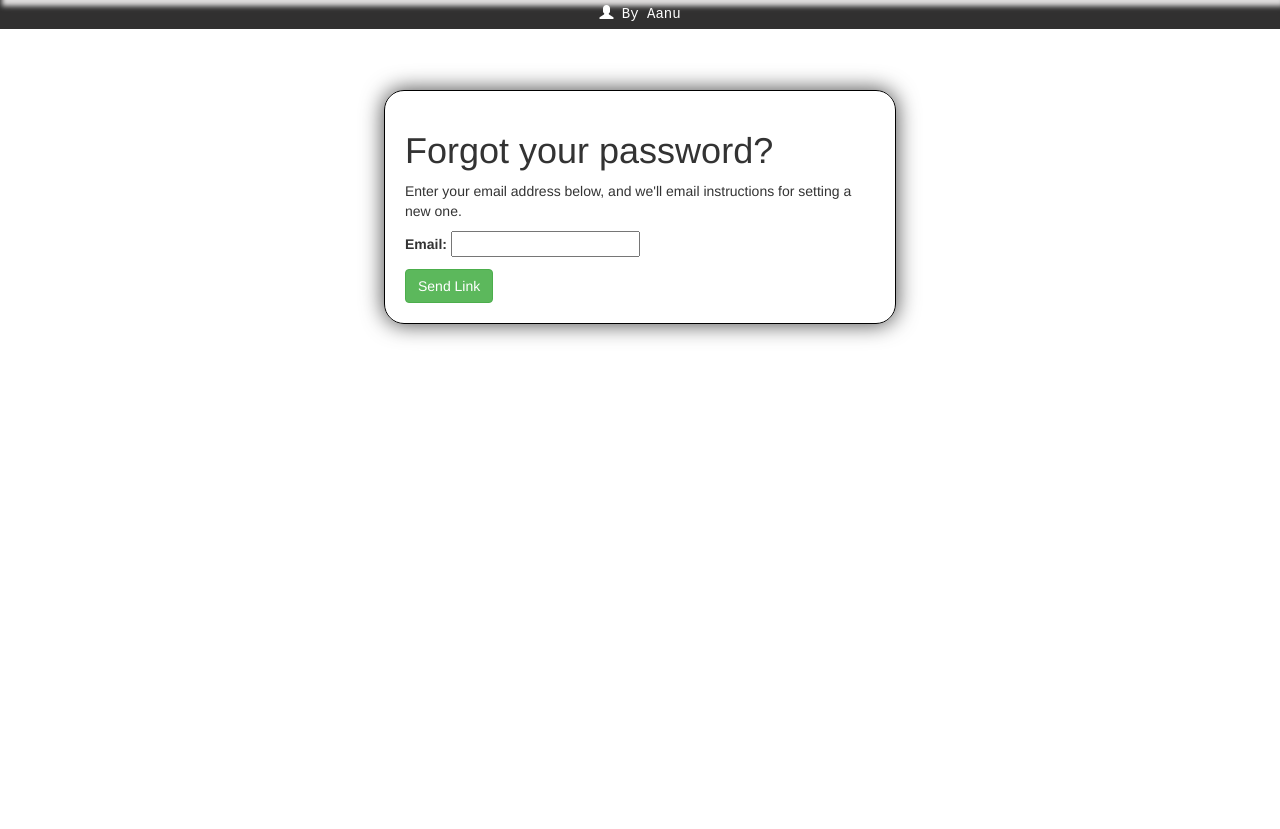
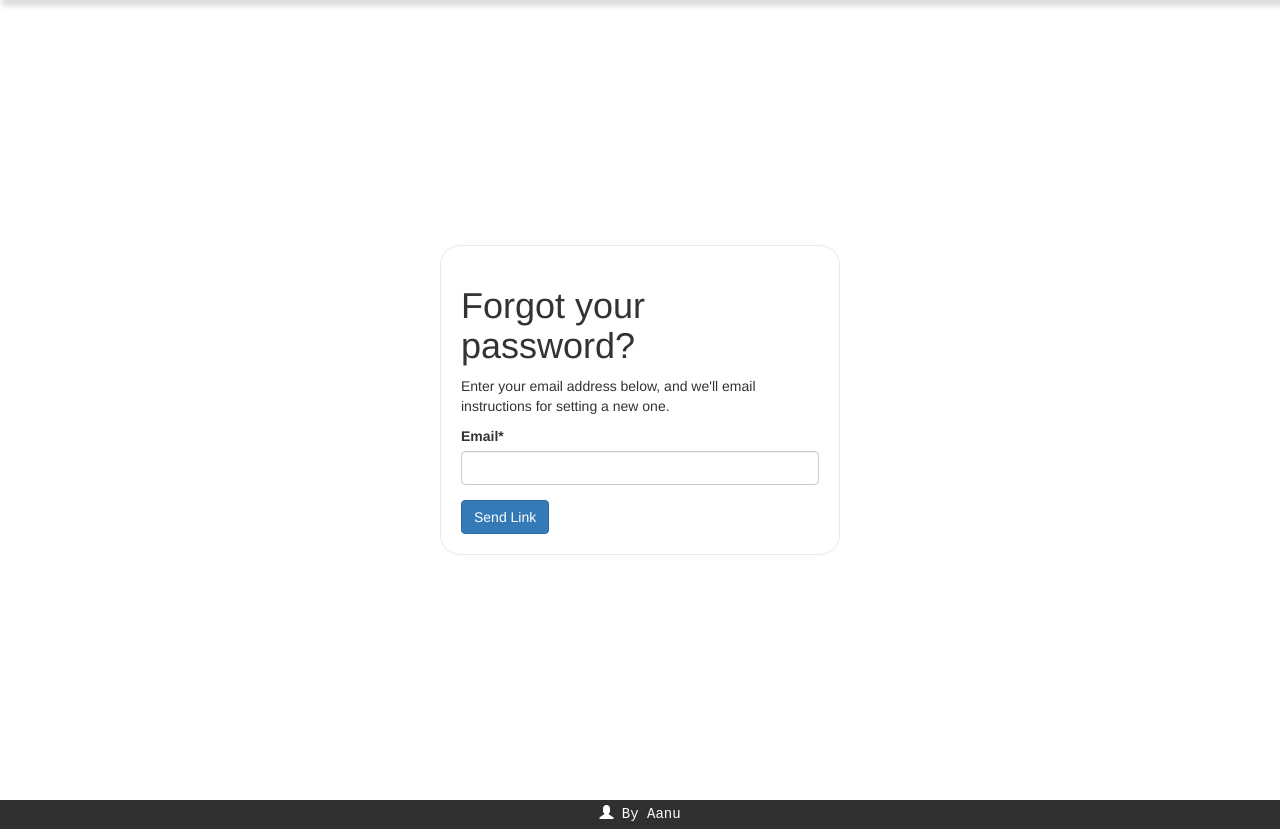
Before and after one commit to aanu1143/BuildWithX, a Django app: page /users/password_reset/ in a window 1280 px wide. Shown: the part 70-899 px from the top of the page. Before the commit the page ends 410 px from the top, so only its background shows below. Run offline with Django 3.2, Linux system fonts and the light colour scheme; some libraries are stand-ins or nearby versions.

Commit message:
forget pass ui

```diff
--- a/static/css/base.css
+++ b/static/css/base.css
@@ -500,32 +500,28 @@
     width: 100%;
 }
 
+.form_container{
+    display: flex;
+    justify-content: center;
+    align-items: center;
+    flex-direction: column;
+}
 
-.resetform {
-    display: flex;
-    justify-content: space-evenly;
-    position: absolute;
-    left: 30%;
-    right: 30%;
-    top: 20%;
-}
 .resetpage {
-    border: 1px solid black;
+    border: 0.5px solid #ece8e8;
     padding: 20px;
     display: flex;
     flex-direction: column;
     border-radius: 20px;
-    box-shadow: 0px 0px 22px 0px rgba(0,0,0,0.75);
+    width: 100%;
+    max-width: 400px;
+    margin: 100px 0px;
 }
 
-@media screen and (max-width: 700px) {
-div.resetform {
-    position: absolute;
-    left: 5%;
-    right: 5%;
-    top: 30%;
-  }
+.resetpage:hover{
+    box-shadow: 5px 5px 10px 0px rgb(234, 232, 232);
 }
+
 
 div.createbtn {
     justify-content: space-between;
--- a/templates/project_edit.html
+++ b/templates/project_edit.html
@@ -3,7 +3,7 @@
 {% block title %}Home{% endblock title %}
 
 {% block content %}
-<div style="display:flex;justify-content:center;align-items:center;flex-direction: column;">
+<div class="form_container">
     <div class="project_edit">
         <h2>Edit Project</h2>
         <form method="post" enctype="multipart/form-data" class="loginform">
--- a/templates/registration/password_reset_form.html
+++ b/templates/registration/password_reset_form.html
@@ -1,15 +1,16 @@
 {% extends 'base.html' %}
+{% load crispy_forms_tags %}
 {% block title %}Forgot Your Password?{% endblock title %}
 {% block content %}
-<div class="resetform">
+<div class="form_container" style="height: 100vh">
     <div class="resetpage">
         <h1>Forgot your password?</h1>
         <p>Enter your email address below, and we'll email instructions for setting
             a new one.</p>
         <form method="POST">
             {% csrf_token %}
-            {{ form.as_p }}
-            <input class="btn btn-success" type="submit" value="Send Link">
+            {{ form|crispy }}
+            <input class="btn btn-primary" type="submit" value="Send Link">
         </form>
     </div>
 </div>
```
